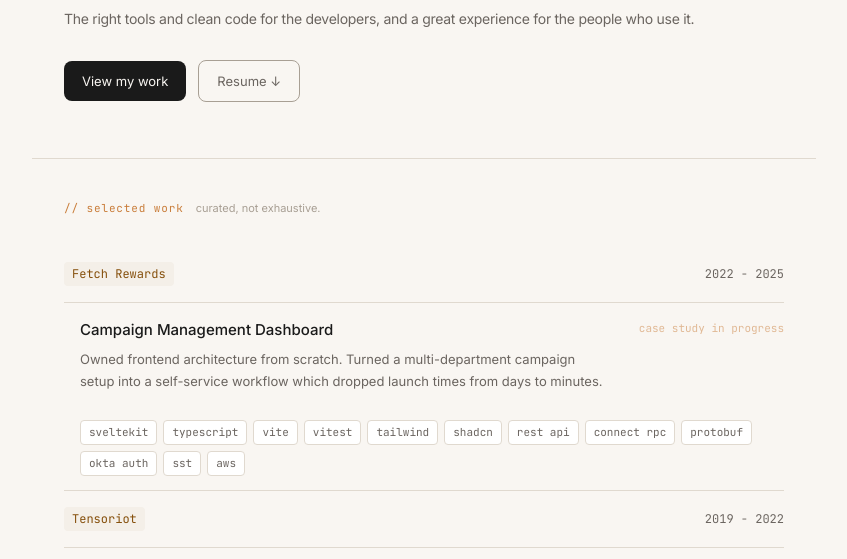
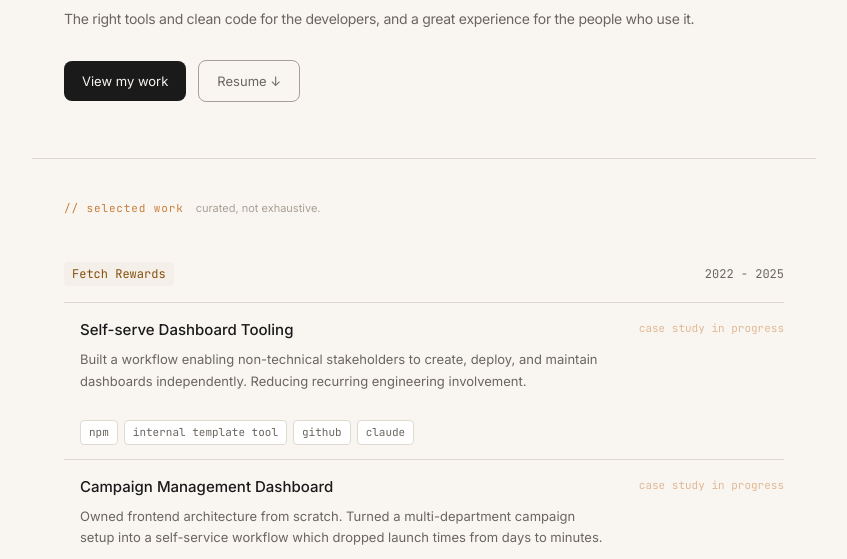
Before and after one commit to respici0/portfolio, an Astro site: page / in a window 1280 px wide. Shown: the part 235-794 px from the top of the page, without its empty margins (216-1063 px from the left). Built offline with nearby package versions, Linux system fonts and the light colour scheme; Astro itself is replaced by a stand-in of ours.

Commit message:
updated selected work

```diff
--- a/src/components/SelectedWork.astro
+++ b/src/components/SelectedWork.astro
@@ -23,6 +23,17 @@ const projects: Projects[] = [
     tag: "Fetch Rewards",
     year: "2022 - 2025",
     projects: [
+      {
+        title: "Self-serve Dashboard Tooling",
+        description:
+          "Built a workflow enabling non-technical stakeholders to create, deploy, and maintain dashboards independently. Reducing recurring engineering involvement.",
+        links: [
+          {
+            type: "case study in progress",
+          },
+        ],
+        tech: ["npm", "internal template tool", "github", "claude"],
+      },
       {
         title: "Campaign Management Dashboard",
         description:
```
